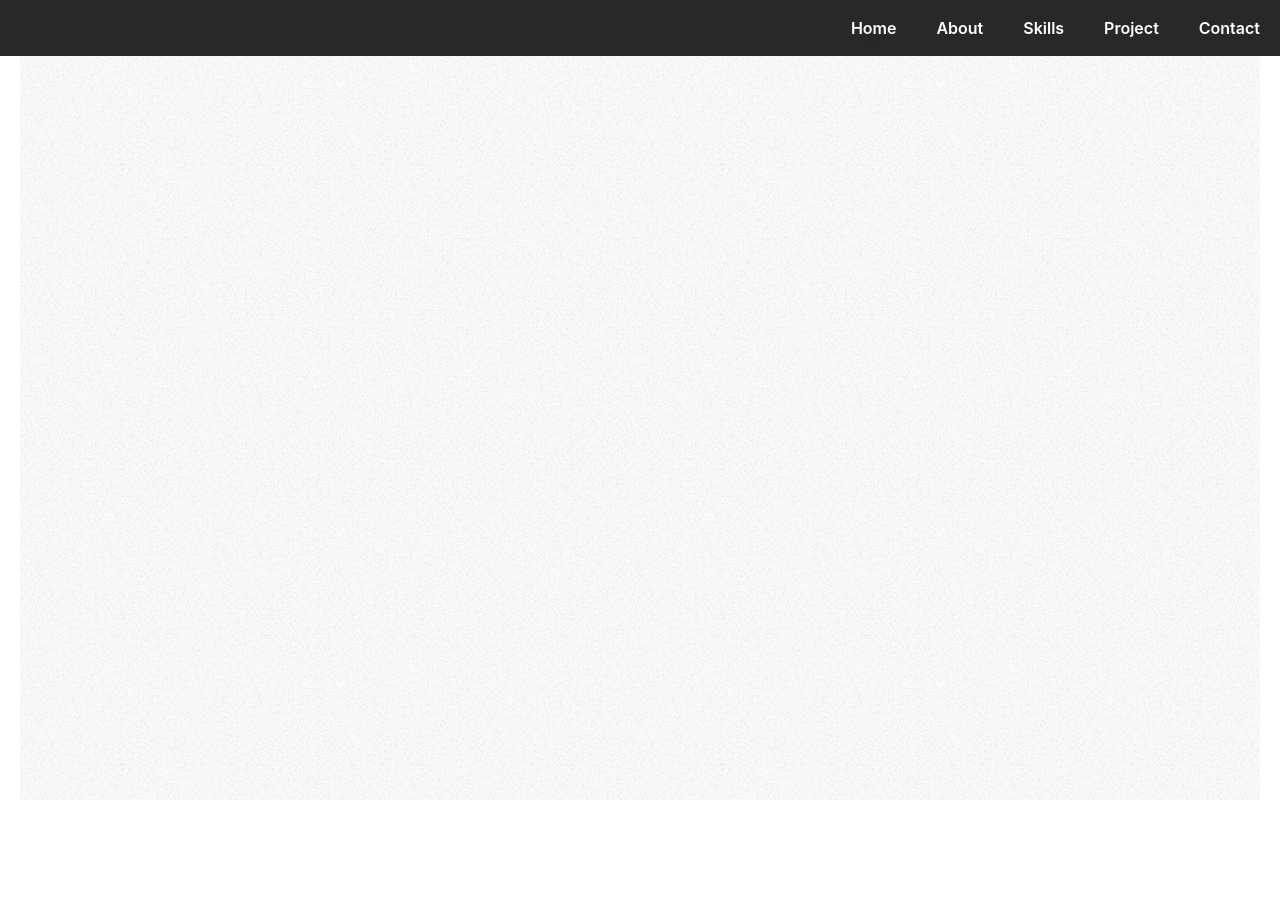
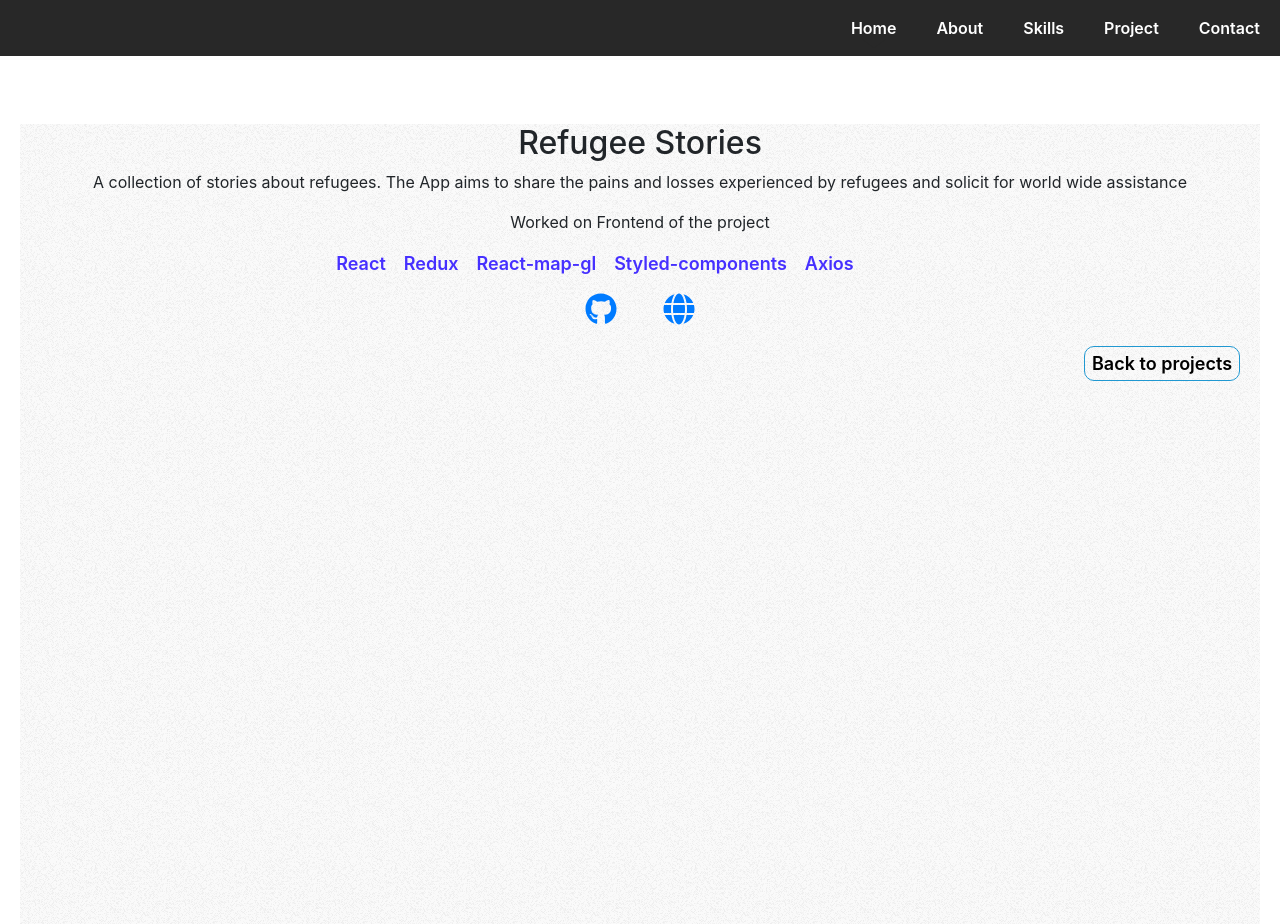
Before and after one commit to Martins-O-U/Portfolio-main, a React (Create React App) app: page /singleProject/1 in a window 1280 px wide. Before the commit the page ends 800 px from the top, so only its background shows below. Built offline with nearby package versions, Linux system fonts and the light colour scheme.

Commit message:
worked on Displaying project information

```diff
--- a/src/App.jsx
+++ b/src/App.jsx
@@ -7,6 +7,7 @@ import Navbar from "./Components/Navbar";
 import AboutMe from "./Components/AboutMe";
 import Skills from "./Components/Skills";
 import Projects from "./Components/Projects";
+import SingleProjectInfo from "./Components/SingleProjectInfo";
 
 const StyledDiv = styled.div`
   height: 100vh;
@@ -23,6 +24,7 @@ function App() {
       <Route path="/about" component={AboutMe} />
       <Route path="/skills" component={Skills} />
       <Route path="/project" component={Projects} />
+      <Route path="/singleProject/:id" component={SingleProjectInfo} />
     </StyledDiv>
   );
 }
--- /dev/null
+++ b/src/Components/PojectInformation.jsx
@@ -0,0 +1,64 @@
+export const PojectInfo = [
+  {
+    id: 1,
+    // image: `src\Components\images\Refugee-stories.png`,
+    name: "Refugee Stories",
+    about:
+      "A collection of stories about refugees. The App aims to share the pains and losses experienced by refugees and solicit for world wide assistance",
+    workedOn: "Worked on Frontend of the project",
+    gitHubRepo: `https://github.com/Martins-O-U/Refugees_Stories`,
+    deployedAt: `https://refugeesstories.blinx.now.sh`,
+    techStack: []
+  },
+  {
+    id: 2,
+    name: "Local-Park-Passport",
+    about:
+      "Local Park Passport is the definitive guide for finding the best parks in your area depending on what your tastes are, you can also search for parks based on rating. The App allows registered/logged-in user to add parks with descriptions",
+    workedOn: "Worked on Backend of the project",
+    gitHubRepo: `https://github.com/Martins-O-U/Local-Park-Passport`,
+    deployedAt: `https://local-park.herokuapp.com/`
+  },
+  {
+    id: 3,
+    name: "LambdaDoor",
+    about:
+      "The one-stop portal for Lambda graduates looking for company information, reviews and interview processes in the quest for a job",
+    workedOn: "Worked on both Frontend and the Backend of the project",
+    gitHubRepo: `https://github.com/LABS-EU3/lambdaDoor_backend`,
+    deployedAt: `https://www.lambdadoor.com/`
+  }
+];
+
+export const TechStack = [
+  {
+    id: 1,
+    tech1: "React",
+    tech2: "Redux",
+    tech3: "React-map-gl",
+    tech4: "Styled-components",
+    tech5: "Axios"
+  },
+  {
+    id: 2,
+    tech1: "Node JS",
+    tech2: "PG",
+    tech3: "SQLite3",
+    tech4: "Express",
+    tech5: "bcryptJS",
+    tech6: "Supertest"
+  },
+  {
+    id: 3,
+    tech1: "React",
+    tech2: "Node JS",
+    tech3: "Node Mailer",
+    tech4: "Express",
+    tech5: "Rechart",
+    tech6: "PostgreSQL",
+    tech7: "Redux",
+    tech8: "Styled-Component",
+    tech9: "Google API",
+    tech10: "Cloudinary"
+  }
+];
--- a/src/Components/Projects.jsx
+++ b/src/Components/Projects.jsx
@@ -1,4 +1,5 @@
 import React from "react";
+import { Link } from "react-router-dom";
 import { Card, CardImg, CardBody, CardTitle } from "reactstrap";
 import styled from "styled-components";
 import lambdaDoor from "./images/LambdaDoor.png";
@@ -24,7 +25,9 @@ function Projects() {
                 <CardTitle>
                   <strong>Refugee Stories</strong>
                 </CardTitle>
-                <span className="hvr-radial-out">About Project</span>
+                <Link to={`/singleProject/1`}>
+                  <span className="hvr-radial-out">About Project</span>
+                </Link>
               </div>
             </CardBody>
           </Card>
@@ -43,7 +46,9 @@ function Projects() {
                 <CardTitle>
                   <strong>Local-Park-Passport</strong>
                 </CardTitle>
-                <span className="hvr-radial-out">About Project</span>
+                <Link to={`/singleProject/2`}>
+                  <span className="hvr-radial-out">About Project</span>
+                </Link>
               </div>
             </CardBody>
           </Card>
@@ -62,7 +67,9 @@ function Projects() {
                 <CardTitle>
                   <strong>LambdaDoor</strong>
                 </CardTitle>
-                <span className="hvr-radial-out">About Project</span>
+                <Link to={`/singleProject/3`}>
+                  <span className="hvr-radial-out">About Project</span>
+                </Link>
               </div>
             </CardBody>
           </Card>
@@ -124,7 +131,7 @@ const StyledDiv = styled.div`
     cursor: pointer;
     border: 1px solid #2098d1;
     border-radius: 10px;
-    margin-bottom: 3px;
+    margin-bottom: 1px;
   }
 
   .hvr-radial-out {
--- /dev/null
+++ b/src/Components/SingleProjectInfo.jsx
@@ -0,0 +1,160 @@
+import React from "react";
+import { withRouter } from "react-router-dom";
+import { FontAwesomeIcon } from "@fortawesome/react-fontawesome";
+import { faGlobe } from "@fortawesome/free-solid-svg-icons";
+import { faGithub } from "@fortawesome/free-brands-svg-icons";
+import { PojectInfo, TechStack } from "./PojectInformation";
+import styled from "styled-components";
+
+export const HomeScreenCases = props => {
+  console.log(PojectInfo);
+  return (
+    <div className="container">
+      <p>Tested</p>
+    </div>
+  );
+};
+
+function SingleProject(props) {
+  const proppId = props.match.params.id;
+  let calledProject = [];
+  let techStacks = [];
+
+  PojectInfo.map(project => {
+    if (Number(proppId) === project.id) {
+      calledProject.push(project);
+    }
+    return calledProject;
+  });
+  TechStack.map(tech => {
+    if (Number(proppId) === tech.id) {
+      techStacks.push(tech);
+    }
+    return calledProject;
+  });
+
+  return (
+    <StyledDiv>
+      <div>
+        {calledProject.map(information => (
+          <div key={information.id}>
+            <p>{information.image}</p>
+            <p>{information.image2}</p>
+            <h2>{information.name}</h2>
+            <p>{information.about}</p>
+            <p>{information.workedOn}</p>
+          </div>
+        ))}
+        {techStacks.map(stack => (
+          <div key={stack.id}>
+            <p>
+              <span>{stack.tech1}</span>
+              <span>{stack.tech2}</span>
+              <span>{stack.tech3}</span>
+              <span>{stack.tech4}</span>
+              <span>{stack.tech5}</span>
+              <span>{stack.tech6}</span>
+              <span>{stack.tech7}</span>
+              <span>{stack.tech8}</span>
+              <span>{stack.tech9}</span>
+              <span>{stack.tech10}</span>
+            </p>
+          </div>
+        ))}
+        {calledProject.map(information2 => (
+          <div className="gitweb" key={information2.id}>
+            <p>
+              <a href={information2.gitHubRepo}>
+                <FontAwesomeIcon icon={faGithub} size="2x" />
+              </a>
+            </p>
+            <p>
+              <a href={information2.deployedAt}>
+                <FontAwesomeIcon icon={faGlobe} size="2x" />
+              </a>
+            </p>
+          </div>
+        ))}
+        <p onClick={props.history.goBack}>
+          <span className="backbutton hvr-radial-out">Back to projects</span>
+        </p>
+      </div>
+    </StyledDiv>
+  );
+}
+
+export default withRouter(SingleProject);
+
+const StyledDiv = styled.div`
+  margin-top: 10%;
+  text-align: center;
+  span {
+    margin: 3px 5px;
+    color: #4630ff;
+    font-weight: 600;
+    font-size: 18px;
+    border-radius: 5px;
+    padding: 3px 4px;
+  }
+  .gitweb {
+    width: 200px;
+    margin: auto;
+    display: flex;
+    align-items: center;
+    justify-content: space-evenly;
+  }
+  .backbutton {
+    display: flex;
+    float: right;
+    color: black;
+    padding: 3px 7px;
+    cursor: pointer;
+    border-radius: 10px;
+    border: 1px solid #2098d1;
+    margin-right: 20px;
+  }
+  .hvr-radial-out {
+    display: inline-block;
+    vertical-align: middle;
+    -webkit-transform: perspective(1px) translateZ(0);
+    transform: perspective(1px) translateZ(0);
+    box-shadow: 0 0 1px rgba(0, 0, 0, 0);
+    position: relative;
+    overflow: hidden;
+    /* background: #e1e1e1; */
+    -webkit-transition-property: color;
+    transition-property: color;
+    -webkit-transition-duration: 0.3s;
+    transition-duration: 0.3s;
+  }
+  .hvr-radial-out:before {
+    content: "";
+    position: absolute;
+    z-index: -1;
+    top: 0;
+    left: 0;
+    right: 0;
+    bottom: 0;
+    background: #2098d1;
+    border-radius: 100%;
+    -webkit-transform: scale(0);
+    transform: scale(0);
+    -webkit-transition-property: transform;
+    transition-property: transform;
+    -webkit-transition-duration: 0.5s;
+    transition-duration: 0.5s;
+    -webkit-transition-timing-function: ease-out;
+    transition-timing-function: ease-out;
+  }
+  .hvr-radial-out:hover,
+  .hvr-radial-out:focus,
+  .hvr-radial-out:active {
+    color: white;
+  }
+  .hvr-radial-out:hover:before,
+  .hvr-radial-out:focus:before,
+  .hvr-radial-out:active:before {
+    -webkit-transform: scale(2);
+    transform: scale(2);
+  }
+`;
```
